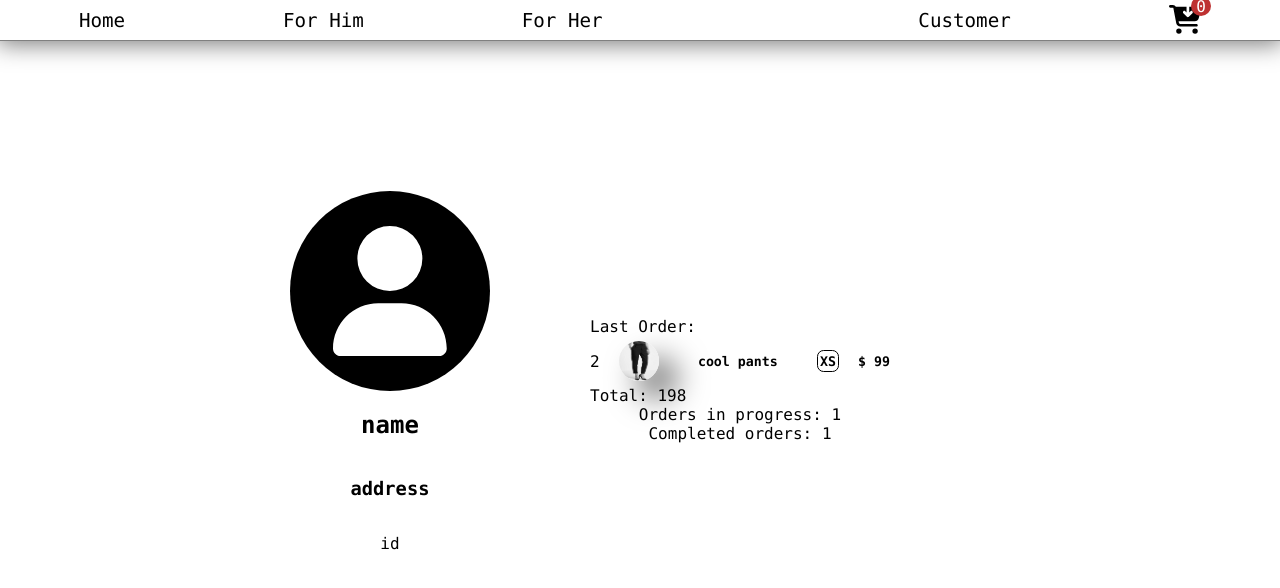
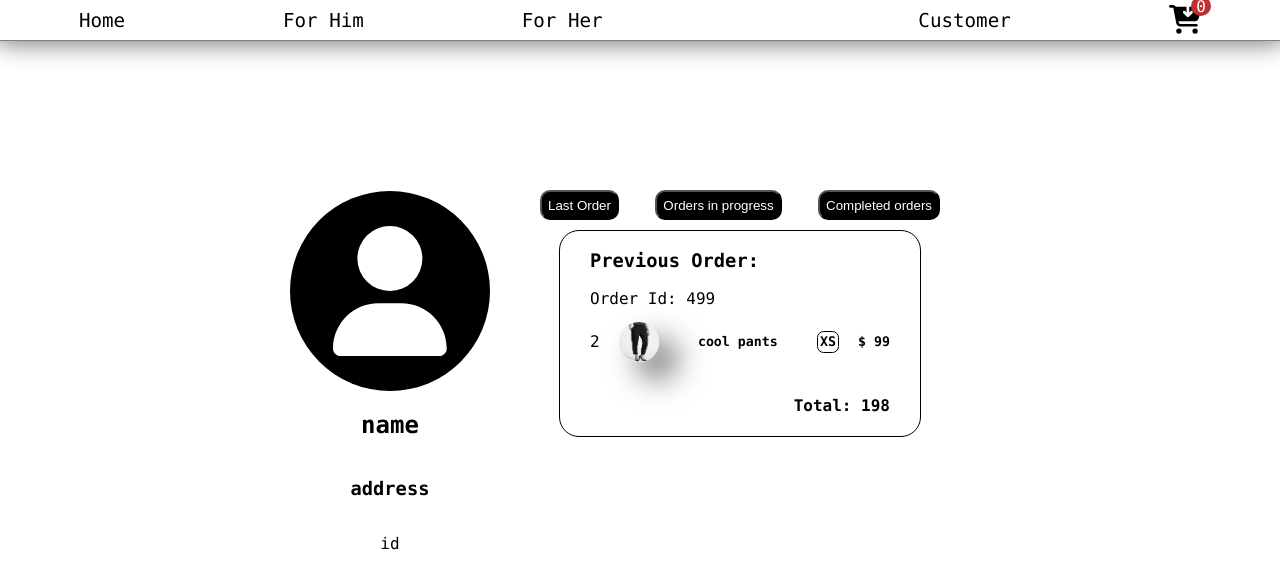
Before and after one commit to MadWolfInTheHub/KRVN-ecommerce-website, a React (Create React App) app: page /customer in a window 1280 px wide. Shown: the top 588 px of the page. Built offline with nearby package versions, Linux system fonts and the light colour scheme.

Commit message:
Customer page modified

```diff
--- a/src/components/CustomersPage/CustomersPage.tsx
+++ b/src/components/CustomersPage/CustomersPage.tsx
@@ -1,12 +1,48 @@
-import React, { FC } from 'react';
+import React, { FC, useEffect, useState } from 'react';
 import { FontAwesomeIcon } from "@fortawesome/react-fontawesome";
 import { faUser } from '@fortawesome/free-solid-svg-icons';
 import { orderList } from '../../data/orderList';
 import './customer.scss'
-import { Link } from 'react-router-dom';
 import CustomersOrderCard from '../../elements/CustomersOrderCard/CustomersOrderCard';
+import { OrderList } from '../../types/cart';
 
 const CustomersPage: FC = () => {
+  const [orderType, setOrderType] = useState('Previous Order');
+  let ordersInProgress: OrderList[] = orderList.filter(el => el.status.inProgress === true)
+  let ordersCompleted: OrderList[] = orderList.filter(el => el.status.completed === true)
+
+  useEffect(() => {
+    ordersInProgress = orderList.filter(el => el.status.inProgress === true);
+    ordersCompleted = orderList.filter(el => el.status.completed === true);
+  }, [orderList]);
+
+
+
+  useEffect(() => {
+    const orderTypeBtn = document.querySelectorAll('.ordersNavBtn')
+
+    const onToggleOrderType = (e: any): void => {
+      switch (e.target.id) {
+        case 'previousOrder':
+          setOrderType('Previous Order')
+          break;
+        case 'ordersInProgress':
+          setOrderType('Orders in progress')
+          break;
+        case 'completedOrders':
+          setOrderType("Completed orders")
+          break;
+        default:
+          setOrderType('Previous Order')
+          break;
+      }
+    }
+
+  orderTypeBtn.forEach(btn => btn.addEventListener('click', onToggleOrderType))
+  return () => {
+      orderTypeBtn.forEach(btn => btn.removeEventListener('click', onToggleOrderType))
+    }
+  }, [])
 
 
   return (
@@ -25,20 +61,53 @@ const CustomersPage: FC = () => {
         </section>
 
         <section className='customer-container__userOrders'>
+          <nav className='customer-container__userOrders_navigation'>
+            <button id='previousOrder' className=' ordersNavBtn' >Last Order</button>
+            <button id='ordersInProgress' className='ordersNavBtn'>Orders in progress</button>
+            <button id='completedOrders' className='ordersNavBtn'>Completed orders</button>
+          </nav>
           <div className='customer-container__userOrders_previousOrders'>
-            <span>Last Order: </span>
+            <h3>{orderType}: </h3>
             {
-              orderList[0].orderItems.map(el => (
-                <CustomersOrderCard el={el}/>
+              orderType === 'Previous Order'
+              ?
+              <>
+                Order Id: {orderList[0].orderId}
+               { orderList[0].orderItems.map(el => (
+                  <CustomersOrderCard el={el} />
+                ))}
+                <h4 className='customer-container__userOrders_previousOrders-price'>Total: {orderList[0].price}</h4>
+              </>
+              : null
+            }
+            {
+              orderType === 'Orders in progress'
+              ?
+              ordersInProgress.map(el => (
+                <>
+                  Order Id: {el.orderId}
+                  {el.orderItems.map(el => (
+                    <CustomersOrderCard el={el}/>
+                  ))}
+                    <h4 className='customer-container__userOrders_previousOrders-price'>Total: {el.price}</h4>
+                </>
               ))
+              : null
             }
-            <div>Total: {orderList[0].price}</div>
-          </div>
-          <div className='customer-container__userOrders_ordersInProgress'>
-            <span>Orders in progress: </span>{orderList.filter(el => el.status.inProgress === true).length}
-          </div>
-          <div className='customer-container__userOrders_completedOrder'>
-          <span>Completed orders: </span>{orderList.filter(el => el.status.completed === true).length}
+            {
+              orderType === "Completed orders"
+              ?
+              ordersCompleted.map(el => (
+                <>
+                  Order Id: {el.orderId}
+                  {el.orderItems.map(el => (
+                    <CustomersOrderCard el={el}/>
+                  ))}
+                  <h4 className='customer-container__userOrders_previousOrders-price'>Total: {el.price}</h4>
+                </>
+              ))
+              : null
+            }
           </div>
         </section>
       </main>
--- a/src/components/CustomersPage/customer.scss
+++ b/src/components/CustomersPage/customer.scss
@@ -38,19 +38,35 @@
     height: 400px;
     display: flex;
     flex-direction: column;
-    justify-content: center;
     align-items: center;
 
-    &_previousOrders {
-
+    &_navigation {
+      width: 400px;
+      margin: 10px;
+      display: flex;
+      justify-content: space-between;
     }
 
-    &_ordersInProgress {
-
+    &_previousOrders {
+      padding: 0 30px;
+      border: 1px solid black;
+      border-radius: 20px;
+      overflow: scroll;
+      scroll-behavior: smooth;
+      cursor: all-scroll;
     }
 
-    &_lastOrder {
+    &_previousOrders-price {
+      text-align: right;
+    }
 
-    }
   }
 }
+
+.ordersNavBtn {
+  background-color: black;
+  color: white;
+  height: 30px;
+  border-radius: 10px;
+  cursor: pointer;
+}
--- a/src/components/Home/Home.tsx
+++ b/src/components/Home/Home.tsx
@@ -1,5 +1,4 @@
 import React, { FC } from 'react';
-import Footer from '../Footer/Footer';
 import './home.scss'
 import { Link } from 'react-router-dom';
 // import { fetchItems } from '../../service/flightsGateway'
--- a/src/elements/CustomersOrderCard/CustomersOrderCard.tsx
+++ b/src/elements/CustomersOrderCard/CustomersOrderCard.tsx
@@ -2,7 +2,7 @@ import React from 'react';
 import { Link } from 'react-router-dom';
 import './customersOrderCard.scss'
 
-const CustomersOrderCard = ({el}: any) => {
+const CustomersOrderCard = ({el, orderId}: any) => {
 
   return (
     <div className='order'>
--- a/src/elements/CustomersOrderCard/customersOrderCard.scss
+++ b/src/elements/CustomersOrderCard/customersOrderCard.scss
@@ -3,7 +3,7 @@
   flex-direction: row;
   justify-content: space-between;
   align-items: center;
-  height: 50px;
+
   width: 300px;
 
   &__picture{
@@ -42,7 +42,7 @@
     height: 20px;
     border-radius: 30%;
     display: flex;
-    align-items:center;
+    align-items: center;
     justify-content: center;
     border: 1px solid black;
   }
```
